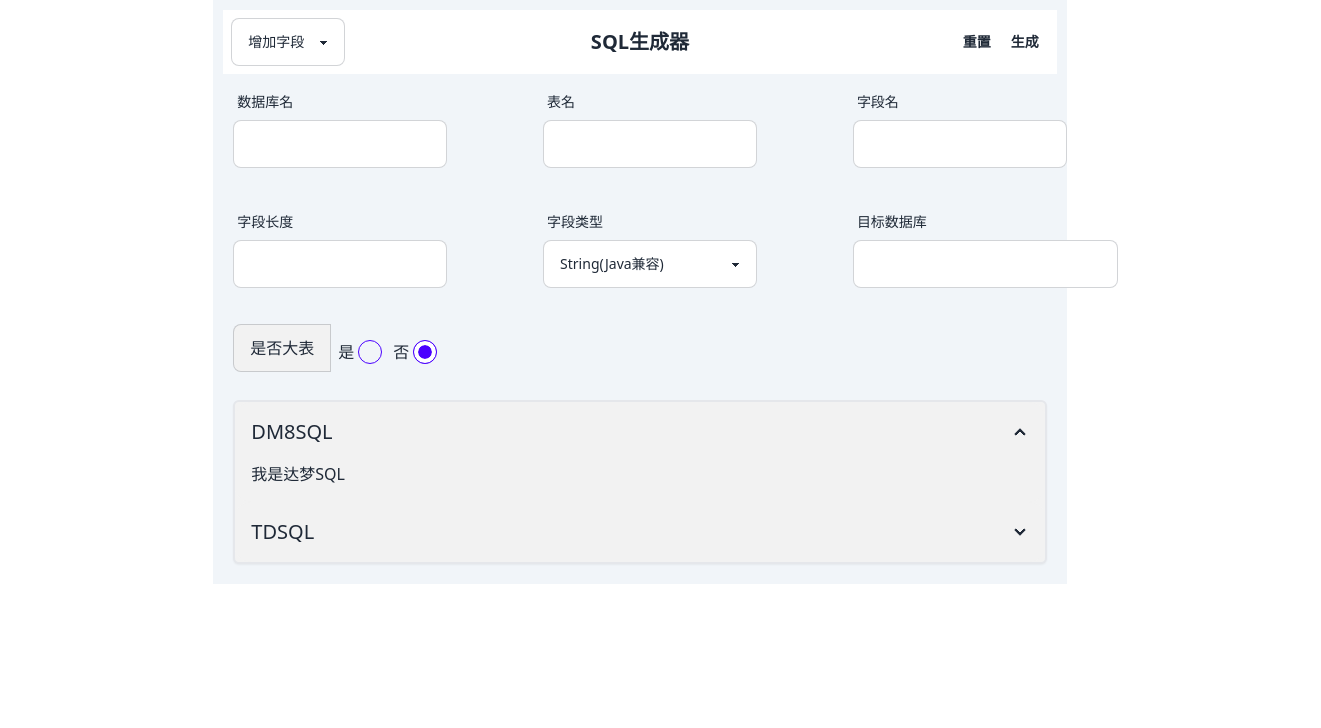
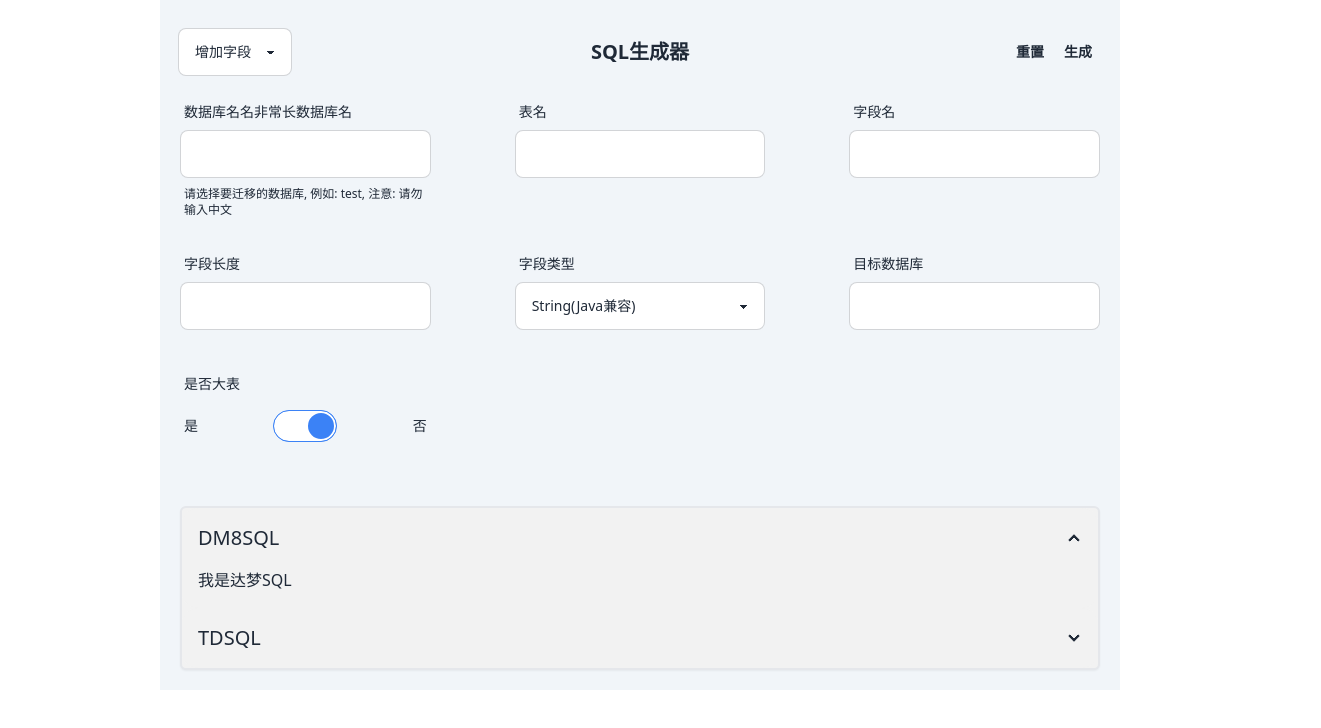
Before and after one commit to HikawaLee/sql-convert-main, a Vue app: page / in a window 1280 px wide. Shown: the top 728 px of the page, 1321 px wide, since content can reach past the window. Built offline with nearby package versions, Linux system fonts and the light colour scheme.

Commit message:
:lipstick: 规整化UI

```diff
--- a/src/App.vue
+++ b/src/App.vue
@@ -9,7 +9,7 @@ import Main from './views/Main.vue';
 
 
 
-  <div class="p-2.5 w-2/3 bg-slate-100 mx-auto">
+  <div class="p-2.5 w-3/4 bg-slate-100 mx-auto min-w-96 min-h-full">
     <Main/>
   </div>
 </template>
--- a/src/components/ActionConfig.js
+++ b/src/components/ActionConfig.js
@@ -4,11 +4,12 @@ export default [
             "layout": [
                 {
                     "type": "input",
-                    "title": "数据库名",
+                    "title": "数据库名名非常长数据库名",
                     "value": {
                         "type": String,
                         "default": "",
                     },
+                    "desc": "请选择要迁移的数据库, 例如: test, 注意: 请勿输入中文",
                     "rules": [], //校验规则, 待定
                 },
                 {
@@ -63,6 +64,24 @@ export default [
                         ["达梦",
                         "TD SQL",
                         ],
+                },
+                {
+                    "type": "toggle",
+                    "title": "是否大表",
+                    "value": {
+                        "type": String,
+                        "default": "否",
+                    },
+                    "options": ["是", "否"],
+                },
+                {
+                    "type": "radio",
+                    "title": "大小表切换",
+                    "value": {
+                        "type": String,
+                        "default": "小表",
+                    },
+                    "options": ["大表", "小表"],
                 },
                 {
                     "type": "radio",
--- a/src/components/LayoutStore.vue
+++ b/src/components/LayoutStore.vue
@@ -1,18 +1,16 @@
 <template>
 
 
-  <div class="divider divider-horizontal" />
-  <div class="flex w-full m-2.5">
+  <div class="divider divider-horizontal"/>
+  <div class="flex w-full p-2.5">
 
 
-    <div v-if="props.state.type === 'input'" class="join w-full max-w-2xl">
-      <label class="form-control w-full max-w-2xl">
+    <div v-if="props.state.type === 'input'" class="form-control w-full max-w-xl">
+      <label class="form-control w-full max-w-xl">
         <div class="label">
           <span class="label-text">{{ props.state.label }}</span>
         </div>
-
-        <input class="input input-bordered" :placeholder="props.state.placeholder" />
-
+        <input class="input input-bordered" :placeholder="props.state.placeholder"/>
         <div class="label">
           <span class="label-text-alt">{{ props.state.desc }}</span>
         </div>
@@ -20,14 +18,12 @@
     </div>
 
 
-
-    <div v-if="props.state.type === 'select'" class="join w-full max-w-2xl">
-      <label class="form-control w-full max-w-xs">
+    <div v-if="props.state.type === 'select'" class="form-control w-full max-w-xl">
+      <label class="form-control w-full max-w-xl">
         <div class="label">
           <span class="label-text">{{ props.state.label }}</span>
         </div>
-
-        <select class="select select-bordered select-md w-full max-w-2xl">
+        <select class="select select-bordered select-md w-full max-w-xl">
           <template v-for="(val, index) in props.state.options" :key="index">
             <option>{{ val }}</option>
           </template>
@@ -36,61 +32,48 @@
     </div>
 
 
+    <div v-if="props.state.type === 'checkbox'" class="form-control w-full max-w-xl dropdown dropdown-bottom">
 
-
-
-
-
-    <div v-if="props.state.type === 'checkbox'">
-
-      <label class="form-control w-full max-w-xs">
+      <label class="form-control w-full max-w-xl">
         <div class="label">
           <span class="label-text">{{ props.state.label }}</span>
         </div>
-
-
+        <input class="input input-bordered" TABINDEX="0" :placeholder="props.state.placeholder"/>
+        <div class="label">
+          <span class="label-text-alt">{{ props.state.desc }}</span>
+        </div>
       </label>
 
-      <div class="dropdown dropdown-right">
-        <div class="join w-full max-w-xl">
+      <ul tabindex="0" class="dropdown-content  z-[1] menu  shadow rounded-box w-full">
 
-          <div>
-            <input class="input input-bordered join-item grow" placeholder="" />
-          </div>
+        <template v-for="(val, index) in props.state.options" :key="index">
+          <label class="label cursor-pointer ">
+
+            <div class="label">{{ val }}</div>
+            <input type="checkbox" checked="checked" class="checkbox checkbox-primary"/>
+          </label>
+        </template>
+      </ul>
+
     </div>
 
 
-        <ul tabindex="0" class="dropdown-content dropdown-right  z-[1] menu p-2 shadow rounded-box w-52">
-
-          <template v-for="(val, index) in props.state.options" :key="index">
-            <label class="label cursor-pointer space-x-2.5">
-
-              <div class="label">{{ val }}</div>
-              <input type="checkbox" checked="checked" class="checkbox checkbox-primary" />
+    <div v-if="props.state.type === 'toggle'" class="form-control w-full max-w-xl">
+      <label class="form-control w-full max-w-xl">
+        <div class="label">
+          <span class="label-text">{{ props.state.label }}</span>
+        </div>
+        <div class="form-control">
+          <label class="label cursor-pointer">
+            <span class="label-text">{{props.state.options[0]}}</span>
+            <input type="checkbox" class="toggle toggle-lg [--tglbg:white] bg-blue-500 hover:bg-blue-700 border-blue-500" checked />
+            <span class="label-text">{{props.state.options[1]}}</span>
           </label>
-          </template>
-        </ul>
         </div>
+        <div class="label">
+          <span class="label-text-alt">{{ props.state.desc }}</span>
         </div>
-
-
-
-    <div v-if="props.state.type === 'radio'" class="flex">
-      <div class="join w-full max-w-xl">
-          <div tabindex="0" role="" class="flex join-item input input-bordered items-center bg-base-200">
-            {{ props.state.label }}
-
-          </div>
-          <template v-for="(val, index) in props.state.options" :key="index">
-        <label class="label cursor-pointer">
-          <div class="label">{{ val }}</div>
-          <input type="radio" name="radio-2" class="radio radio-primary block" checked />
-
       </label>
-      </template>
-        </div>
-
-
     </div>
 
 
@@ -127,30 +110,6 @@ const props = defineProps({
     }
   }
 })
-
-
-// export default {
-//   name: 'FormComponent',
-//   props: {
-//     element: {
-//       type: Object
-//     }
-//   },
-//   data () {
-//     return {
-//
-//       form: {
-//         name: '',
-//         region: undefined,
-//         date1: undefined,
-//         delivery: false,
-//         type: [],
-//         resource: '',
-//         desc: ''
-//       }
-//     }
-//   },
-// }
 </script>
 
 <style scoped></style>
--- a/src/utils/Standardize.js
+++ b/src/utils/Standardize.js
@@ -40,6 +40,16 @@ const standardize = (layoutState) => {
                     type: "textarea",
                     label: layoutState.title,
                 }
+
+                case "toggle":
+                return {
+                    ...layoutState,
+                    label: layoutState.title,
+                    desc: layoutState.desc || "",
+                    placeholder:  layoutState.placeholder || "",
+                    options: layoutState.options,
+                }
+
             default:
                 return {
                     type: "input",
--- a/src/views/Main.vue
+++ b/src/views/Main.vue
@@ -1,7 +1,7 @@
 <template>
 
 
-  <div class="navbar bg-base-100">
+  <div class="navbar bg-slate-100 mt-2.5">
     <div class="navbar-start">
       <div class="dropdown">
         <select class="select select-bordered w-full max-w-xs" v-model="selected" @change="">
@@ -26,17 +26,10 @@
 
 
   <div class="flex flex-col justify-center items-center">
-
-
-
-
-    <div class="grid grid-cols-3 gap-x-24">
+    <div class="grid grid-cols-1 my-0 md:grid-cols-2 xl:grid-cols-3 md:gap-x-16 ">
       <div v-for="(layoutState, index) in layoutStates" :key="index">
-
         <LayoutStore :state="standardize(layoutState)" />
-
       </div>
-
     </div>
 
   </div>
@@ -46,7 +39,7 @@
 
 
 
-  <!-- <span v-if="loading" class="loading loading-infinity loading-lg"></span> -->
+   <span v-if="loading" class="loading loading-infinity loading-lg"></span>
 
   <div class="m-2.5 bg-base-200 border-2 rounded-md shadow-sm">
     <Output />
```
Lines whose indentation alone changed are shown as unchanged.
